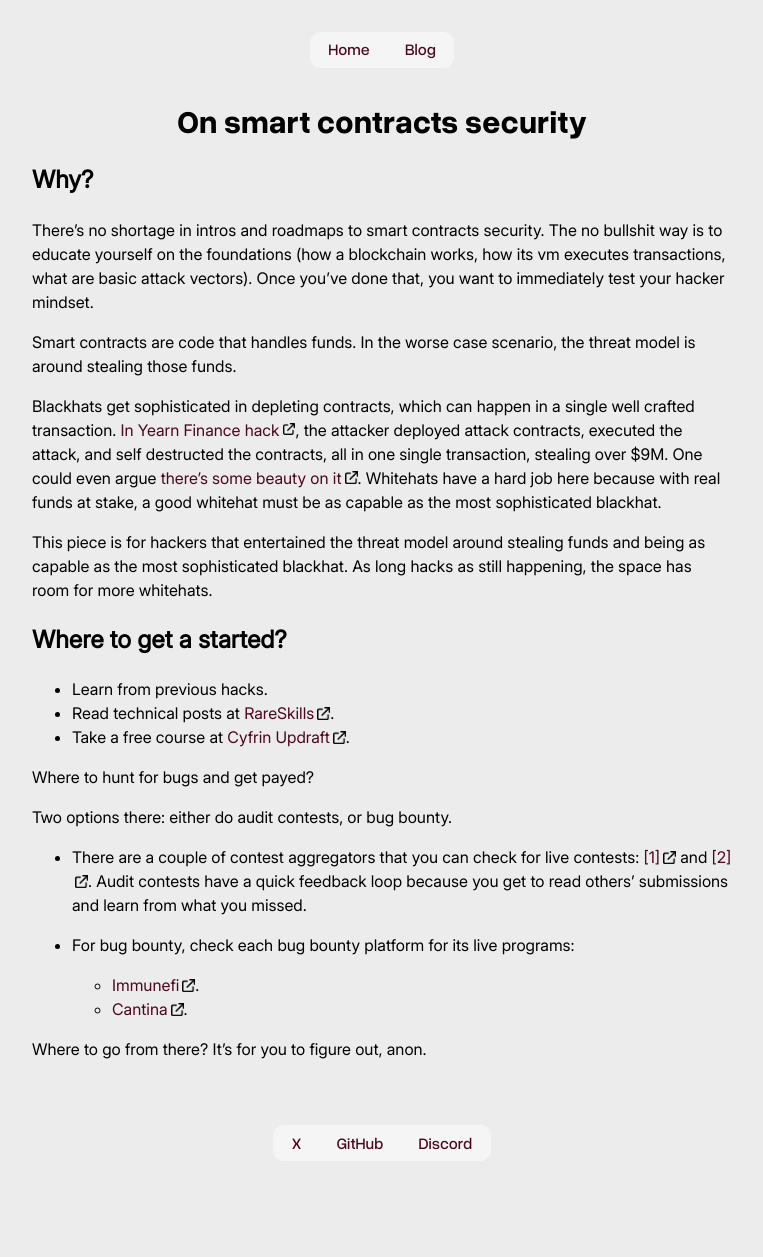
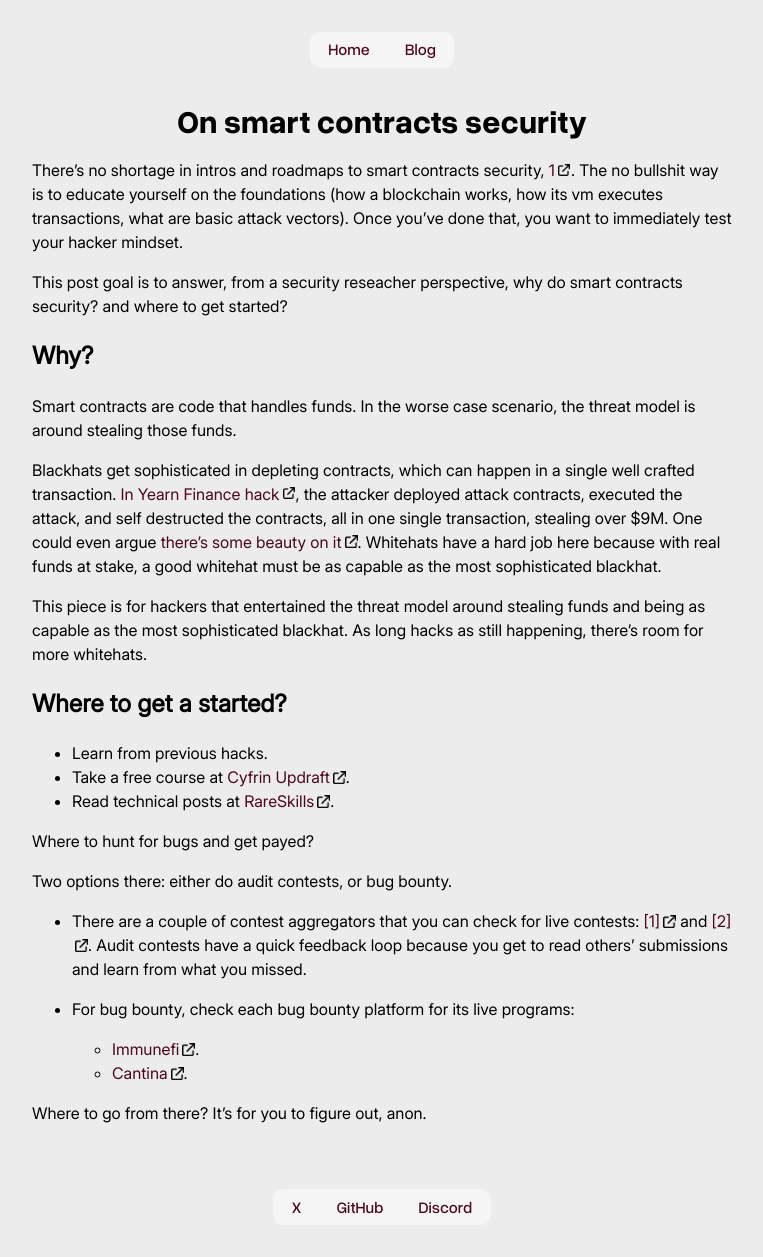
Before and after one commit to e11iptic/e11iptic.github.io, a Jekyll site: the page built from _posts/2025-12-02-scs.md, in a window 1280 px wide. Shown: the whole page, without its empty margins (258-1021 px from the left). Built offline with Jekyll 4.4.1, drawn with Linux system fonts in a browser that asks for light colours; before the commit the page ends 1193 px from its top, so only the background shows below that.

Commit message:
Update scs

```diff
--- a/_posts/2025-12-02-scs.md
+++ b/_posts/2025-12-02-scs.md
@@ -4,21 +4,25 @@ title: "On smart contracts security"
 date: 2025-12-02
 ---
 
+
+There's no shortage in intros and roadmaps to smart contracts security, [1](https://www.youtube.com/watch?v=_kdHLMWQvWg). The no bullshit way is to educate yourself on the foundations (how a blockchain works, how its vm executes transactions, what are basic attack vectors). Once you've done that, you want to immediately test your hacker mindset.
+
+This post goal is to answer, from a security reseacher perspective, why do smart contracts security? and where to get started?
+
 ## Why?
-There's no shortage in intros and roadmaps to smart contracts security. The no bullshit way is to educate yourself on the foundations (how a blockchain works, how its vm executes transactions, what are basic attack vectors). Once you've done that, you want to immediately test your hacker mindset.
 
 Smart contracts are code that handles funds. In the worse case scenario, the threat model is around stealing those funds.
 
 Blackhats get sophisticated in depleting contracts, which can happen in a single well crafted transaction. [In Yearn Finance hack](https://x.com/BautiDeFi/status/1995486172513022420), the attacker deployed attack contracts, executed the attack, and self destructed the contracts, all in one single transaction, stealing over $9M. One could even argue [there's some beauty on it](https://x.com/fran_rimoldi/status/1995487656076275747?s=20). Whitehats have a hard job here because with real funds at stake, a good whitehat must be as capable as the most sophisticated blackhat.
 
 
-This piece is for hackers that entertained the threat model around stealing funds and being as capable as the most sophisticated blackhat. As long hacks as still happening, the space has room for more whitehats.
+This piece is for hackers that entertained the threat model around stealing funds and being as capable as the most sophisticated blackhat. As long hacks as still happening, there's room for more whitehats.
 
 ## Where to get a started?
 
 - Learn from previous hacks.
+- Take a free course at [Cyfrin Updraft](https://www.cyfrin.io/updraft).
 - Read technical posts at [RareSkills](https://rareskills.io/blog).
-- Take a free course at [Cyfrin Updraft](https://www.cyfrin.io/updraft).
 
 Where to hunt for bugs and get payed?
 
```
